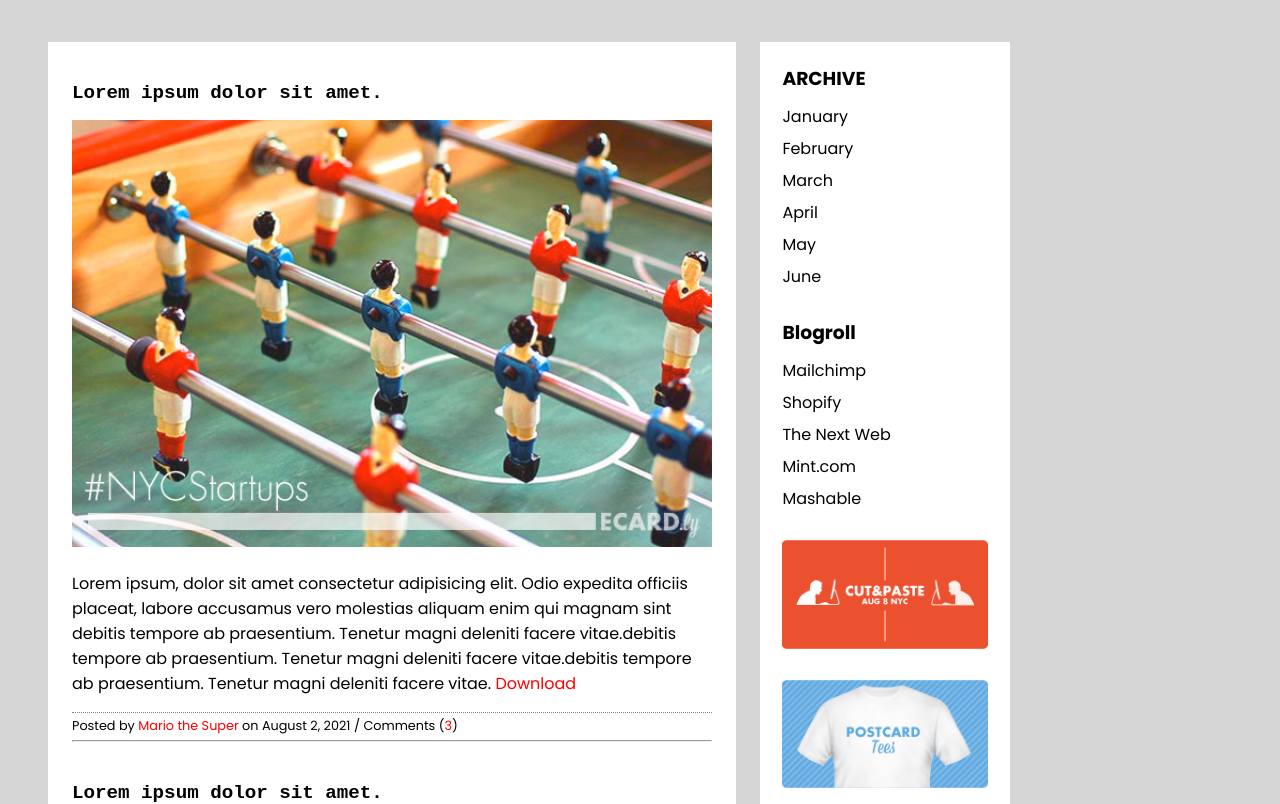
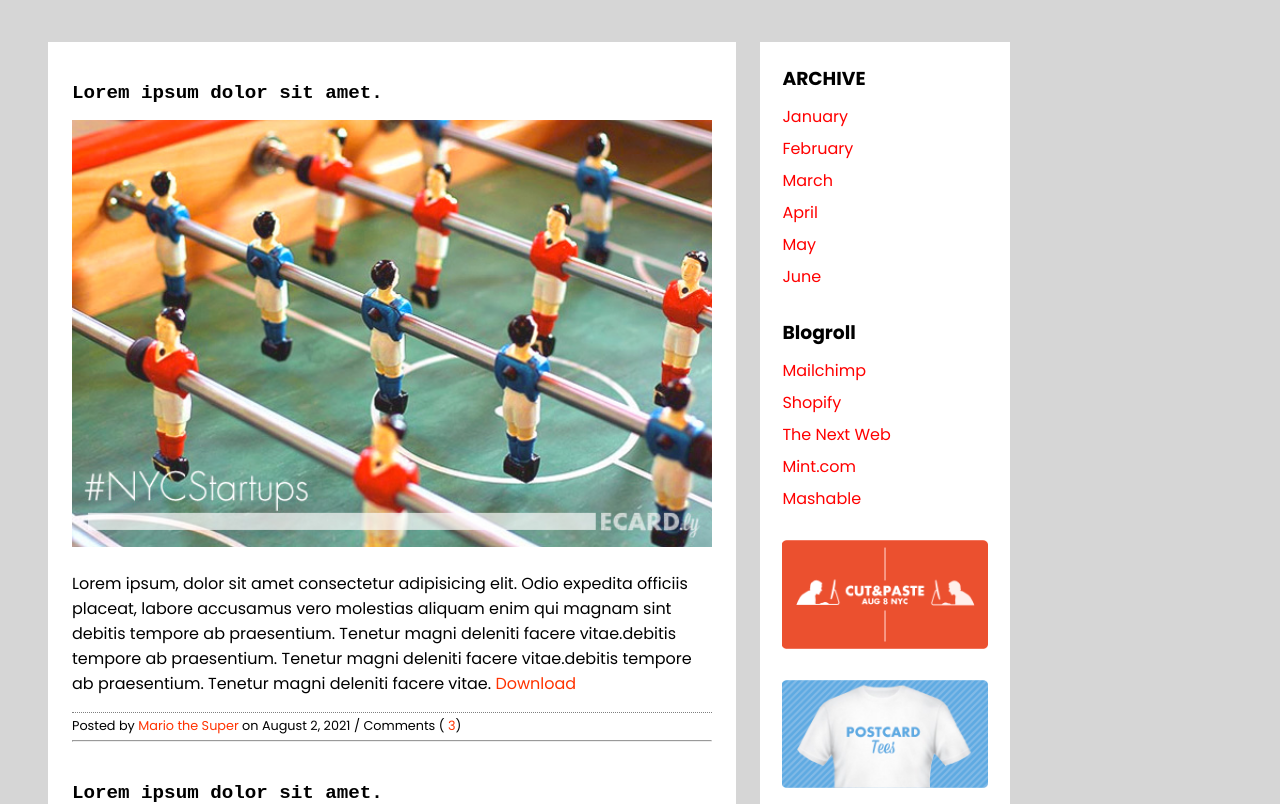
Before and after one commit to K2adir/prhw, a website: page index.html in a window 1280 px wide. Shown: the part 159-963 px from the top of the page. Drawn offline with Linux system fonts and the light colour scheme.

Commit message:
links added

```diff
--- a/index.html
+++ b/index.html
@@ -28,14 +28,15 @@
           enim qui magnam sint debitis tempore ab praesentium. Tenetur magni
           deleniti facere vitae.debitis tempore ab praesentium. Tenetur magni
           deleniti facere vitae.debitis tempore ab praesentium. Tenetur magni
-          deleniti facere vitae. <span>Download </span>
+          deleniti facere vitae. <a href=""> <span>Download </span></a>
         </p>
 
         <div class="card__bottom">
           <hr class="hr__dashed" />
           <p>
-            Posted by <span>Mario the Super</span> on August 2, 2021 / Comments
-            (<span>3</span>)
+            Posted by <a href=""> <span>Mario the Super</span></a> on August 2,
+            2021 / Comments ( <a href=""><span>3</span></a
+            >)
           </p>
           <hr />
         </div>
@@ -47,14 +48,15 @@
           expedita officiis placeat, labore accusamus vero molestias aliquam
           enim qui magnam sint debitis tempore ab praesentium. Tenetur magni
           deleniti facere vitae.debitis tempore ab praesentium. .
-          <span>Download </span>
+          <a href=""> <span>Download </span></a>
         </p>
 
         <div class="card__bottom">
           <hr class="hr__dashed" />
           <p>
             Posted by <span>Luigi the Magnificent</span> on October 3, 2021 /
-            Comments (<span>3</span>)
+            Comments (<a href=""><span>3</span></a
+            >)
           </p>
           <hr />
         </div>
@@ -67,12 +69,12 @@
             <div>
               <h3>ARCHIVE</h3>
               <ul>
-                <li>January</li>
-                <li>February</li>
-                <li>March</li>
-                <li>April</li>
-                <li>May</li>
-                <li>June</li>
+                <a href=""><li>January</li></a>
+                <a href=""><li>February</li></a>
+                <a href=""><li>March</li></a>
+                <a href=""><li>April</li></a>
+                <a href=""><li>May</li></a>
+                <a href=""><li>June</li></a>
               </ul>
             </div>
             <br />
@@ -80,11 +82,11 @@
             <div>
               <h3>Blogroll</h3>
               <ul>
-                <li>Mailchimp</li>
-                <li>Shopify</li>
-                <li>The Next Web</li>
-                <li>Mint.com</li>
-                <li>Mashable</li>
+                <a href=""> <li>Mailchimp</li></a>
+                <a href=""> <li>Shopify</li></a>
+                <a href=""> <li>The Next Web</li></a>
+                <a href=""> <li>Mint.com</li></a>
+                <a href=""> <li>Mashable</li></a>
               </ul>
               <br />
             </div>
--- a/style.css
+++ b/style.css
@@ -91,8 +91,18 @@ hr {
 }
 
 span {
+  cursor: pointer;
+  color: #ff3300;
+}
+a {
+  text-decoration: none;
   color: red;
 }
+
+a:hover {
+  color: black;
+}
+
 /* ----- card bottom end ----- */
 /* ---------------- article end ----------------   */
 /* // */
```
